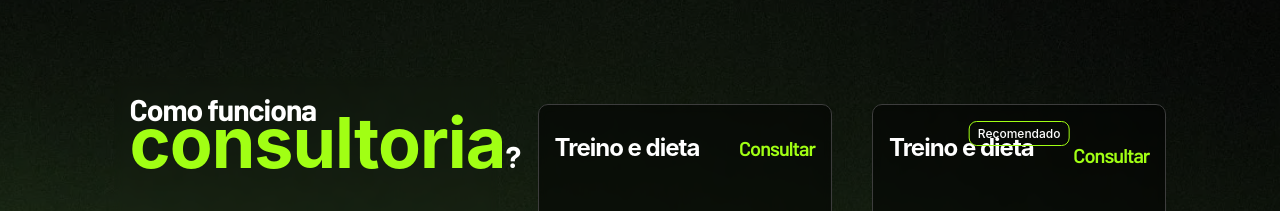
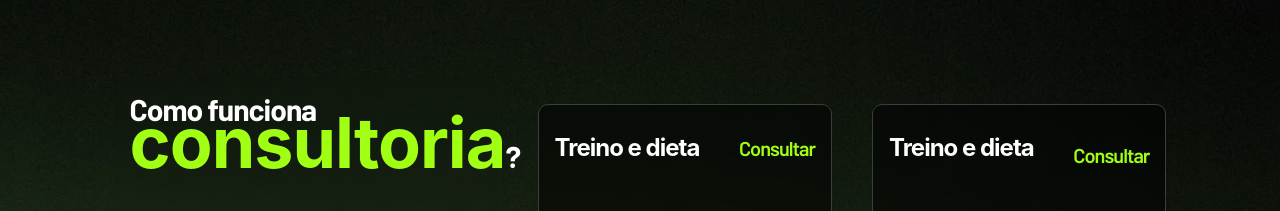
Before and after one commit to wagstalos/template-thiago, a website: page index.html in a window 1280 px wide. Shown: the part 1964-2175 px from the top of the page. Drawn offline with nearby package versions, Linux system fonts and the light colour scheme; no server answers.

Commit message:
fix: recomendado

```diff
--- a/index.html
+++ b/index.html
@@ -345,7 +345,7 @@
         </div>
 
         <div class="box" data-aos="fade-down" data-aos-duration="1000">
-          <span class="badge">Recomendado</span>
+          <!-- <span class="badge">Recomendado</span> -->
           <div class="d-flex-price">
             <h3 class="color-light"><strong>Treino e dieta</strong> </h4>
               <div><span class="text-gray-light js-price-old"></span>
```
Also changed, not shown: favicon.ico (deleted), img/testemunho.jpg (deleted), 1 other file.
